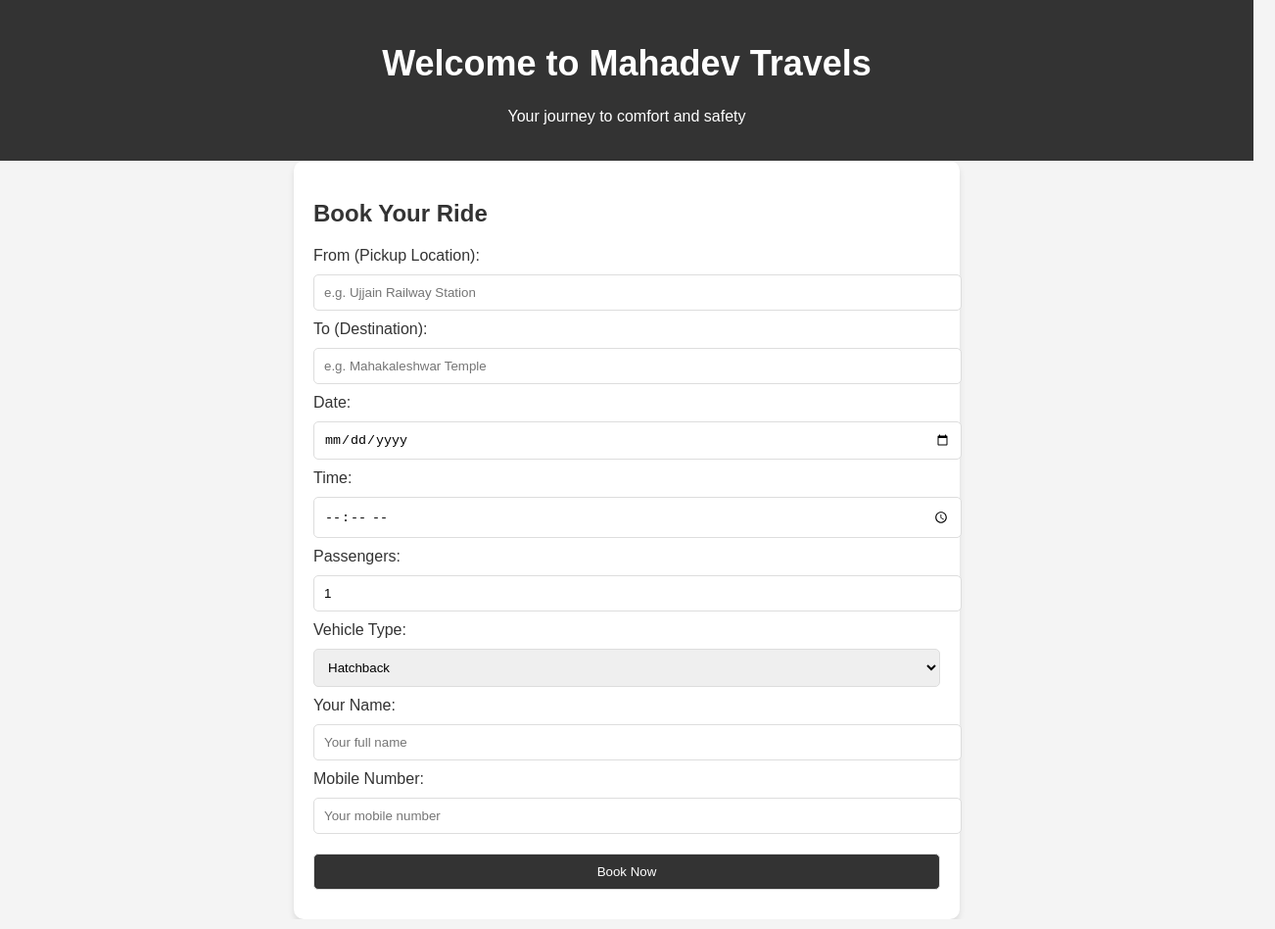
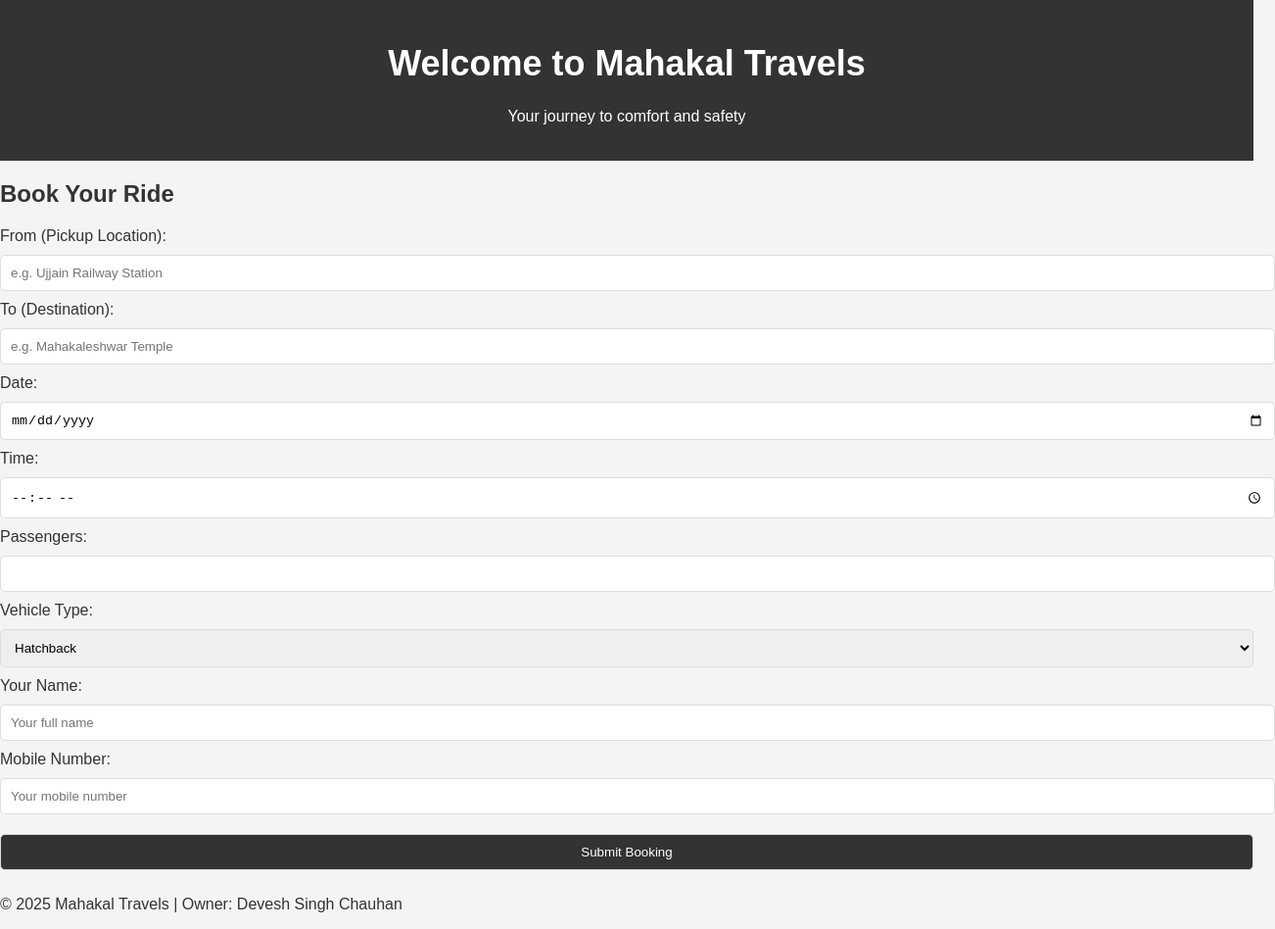
Before and after one commit to Shiv6655/mahakal-travels, a plain HTML site: page index.html in a window 1280 px wide. Shown: the whole page at 98% size, 1302 px wide, since content can reach past the window. Drawn offline with Linux system fonts and the light colour scheme.

Commit message:
Update index.html

```diff
--- a/index.html
+++ b/index.html
@@ -3,18 +3,18 @@
 <head>
     <meta charset="UTF-8">
     <meta name="viewport" content="width=device-width, initial-scale=1.0">
-    <title>Mahadev Travels</title>
+    <title>Mahakal Travels - Booking</title>
     <link rel="stylesheet" href="style.css">
 </head>
 <body>
     <header>
-        <h1>Welcome to Mahadev Travels</h1>
+        <h1>Welcome to Mahakal Travels</h1>
         <p>Your journey to comfort and safety</p>
     </header>
 
-    <div class="form-container">
+    <section class="booking-form">
         <h2>Book Your Ride</h2>
-        <form action="booking-confirmation.html">
+        <form action="submit_form.php" method="POST">
             <label for="pickup-location">From (Pickup Location):</label>
             <input type="text" id="pickup-location" name="pickup-location" placeholder="e.g. Ujjain Railway Station" required>
 
@@ -28,7 +28,7 @@
             <input type="time" id="time" name="time" required>
 
             <label for="passengers">Passengers:</label>
-            <input type="number" id="passengers" name="passengers" value="1" required>
+            <input type="number" id="passengers" name="passengers" min="1" max="10" required>
 
             <label for="vehicle-type">Vehicle Type:</label>
             <select id="vehicle-type" name="vehicle-type" required>
@@ -37,14 +37,19 @@
                 <option value="suv">SUV</option>
             </select>
 
-            <label for="name">Your Name:</label>
-            <input type="text" id="name" name="name" placeholder="Your full name" required>
+            <label for="your-name">Your Name:</label>
+            <input type="text" id="your-name" name="your-name" placeholder="Your full name" required>
 
             <label for="mobile-number">Mobile Number:</label>
             <input type="tel" id="mobile-number" name="mobile-number" placeholder="Your mobile number" required>
 
-            <button type="submit">Book Now</button>
+            <button type="submit">Submit Booking</button>
         </form>
-    </div>
+    </section>
+
+    <footer>
+        <p>&copy; 2025 Mahakal Travels | Owner: Devesh Singh Chauhan</p>
+    </footer>
+
 </body>
 </html>
```
